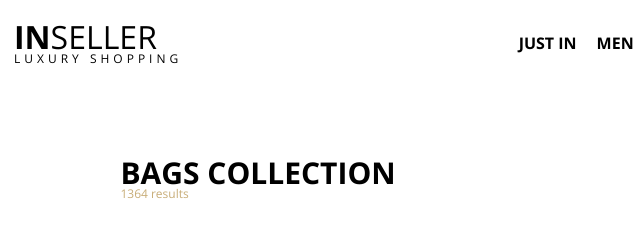
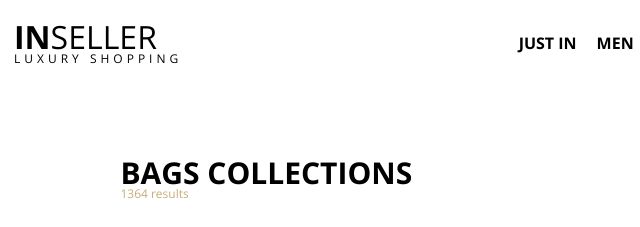
Before and after one commit to sathesh-777/devopscicdflow, a plain HTML site: page index.html in a window 1280 px wide. Shown: the top 227 px of the page, 14-654 px from the left. Drawn offline with nearby package versions, Linux system fonts and the light colour scheme; files that its build step writes are made by us from their sources.

Commit message:
Update index.html

```diff
--- a/index.html
+++ b/index.html
@@ -19,7 +19,7 @@
 </header>
 <div class="container">
   <div class="sub-header">
-    <h2 class="title">Bags Collection <span>1364 results</span></h2>
+    <h2 class="title">Bags Collections <span>1364 results</span></h2>
     <div class="close-btn"><i class="fa fa-close"></i></div>
   </div>
   <div class="thumb-wrapper">
```
